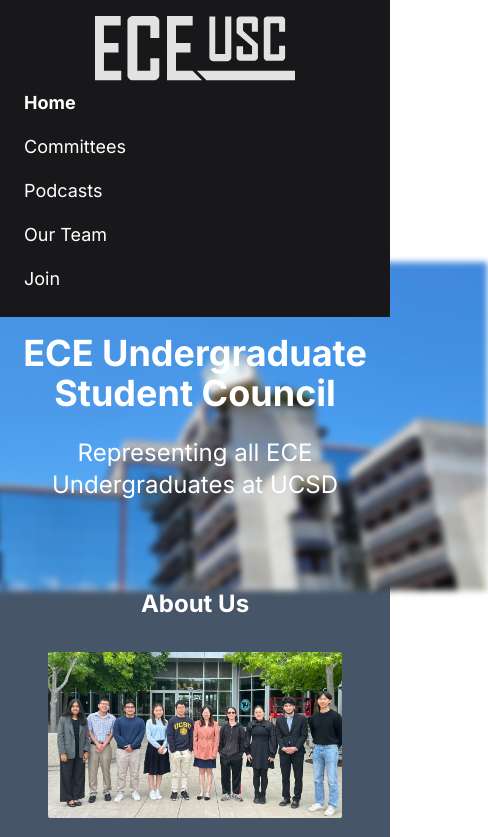
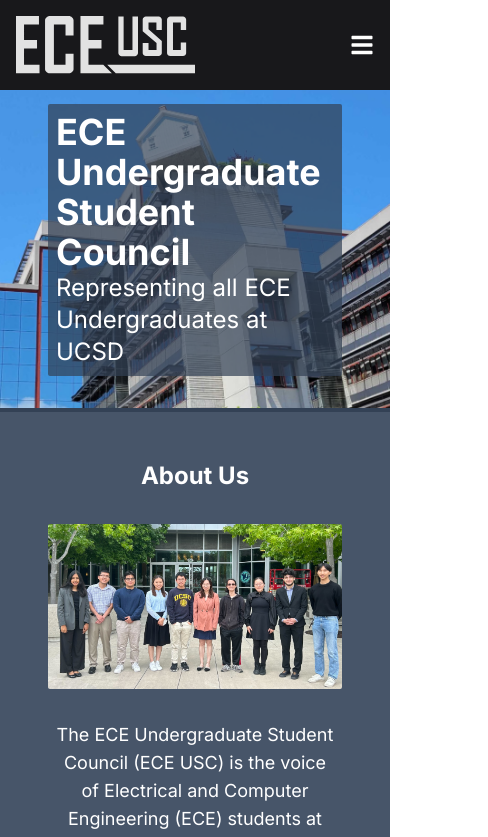
Before and after one commit to eceusc/eceusc.ucsd.edu, a Next.js app: page / in a window 390 px wide. Shown: the top 837 px of the page, 488 px wide, since content can reach past the window. Built offline with nearby package versions, Linux system fonts and the light colour scheme.

Commit message:
Mobile background image improved, hero fixed, navbar has accordian for mobile devices, styling changes.

```diff
--- a/package.json
+++ b/package.json
@@ -12,6 +12,10 @@
     "@fortawesome/fontawesome-svg-core": "^6.4.0",
     "@fortawesome/free-solid-svg-icons": "^6.4.0",
     "@fortawesome/react-fontawesome": "^0.2.0",
+    "@fullcalendar/core": "^6.1.9",
+    "@fullcalendar/daygrid": "^6.1.9",
+    "@fullcalendar/google-calendar": "^6.1.9",
+    "@fullcalendar/react": "^6.1.9",
     "@headlessui/react": "^1.7.15",
     "@heroicons/react": "^2.0.18",
     "@types/node": "20.3.2",
--- a/src/app/page.tsx
+++ b/src/app/page.tsx
@@ -14,15 +14,22 @@ export default function Home() {
 				title="ECE Undergraduate Student Council"
 				body="Representing all ECE Undergraduates at UCSD"
 			/>
-      <div className="scale-150 sm:scale-100">
+			<div className="bg-cover bg-center pointer-events-none	select-none">
+				<picture>
+					<source
+						media="(max-width: 37.5em)"
+						srcSet="/images/mobile-background.jpg"
+					/>
+					<source media="(min-width: 37.5em)" srcSet="/images/background.jpg" />
 					<Image
 						src="/images/background.jpg"
 						alt="UCSD Falling Star Building"
-          width="3200"
-          height="1800"
 						key="falling-star"
-          className="blur-[2px] sm:blur-none"
+						className=""
+						width={3200}
+						height={1600}
 					/>
+				</picture>
 			</div>
 			<AboutUs />
 			<Committee />
--- a/src/app/team/page.tsx
+++ b/src/app/team/page.tsx
@@ -5,7 +5,7 @@ import Footer from "@/components/footer";
 import Team from "@/components/team";
 import members from "../members";
 
-export default function Podcasts() {
+export default function TeamPage() {
 	return (
 		<Layout>
 			<Navbar pageLocation="Our Team" hideInitialNav={false} />
--- a/src/components/Carousel.tsx
+++ b/src/components/Carousel.tsx
@@ -19,12 +19,12 @@ export default function Carousel({ images }:{images: string[]}) {
   };
 
   return (
-    <div className="relative">
+    <div className="relative h-[50vh] p-4 flex flex-col justify-center align-middle">
       <AiOutlineLeft
         onClick={handlePrevSlide}
         className="absolute left-0 m-auto text-5xl inset-y-1/2 cursor-pointer text-gray-400 z-20"
       />
-      <div className="w-fit h-[50vh] flex overflow-hidden relative m-auto">
+      <div className="w-fit h-fit flex overflow-hidden relative m-auto flex-col items-center">
         <Swipe
           onSwipeLeft={handleNextSlide}
           onSwipeRight={handlePrevSlide}
@@ -39,7 +39,7 @@ export default function Carousel({ images }:{images: string[]}) {
                   alt={"src"}
                   width="500"
                   height="1000"
-                  className="animate-fade-in self-center"
+                  className="animate-fade-in"
                 />
               );
             }
--- a/src/components/committee.tsx
+++ b/src/components/committee.tsx
@@ -37,11 +37,8 @@ export default function Committee() {
 	];
 
 	return (
-		<Container type="2">
-			<span
-				className="flex text-2xl md:text-4xl text-white justify-center p-8 pt-0 font-bold"
-				id="committees"
-			>
+		<Container type="2" id="committees">
+			<span className="flex text-2xl md:text-4xl text-white justify-center p-8 pt-0 font-bold">
 				Our Committees
 			</span>
 			<div className="grid md:grid-cols-3 gap-4">
--- a/src/components/hero.tsx
+++ b/src/components/hero.tsx
@@ -1,11 +1,14 @@
 export default function Hero({ title, body }: { title: string; body: string }) {
-  return (
-    <div className="absolute text-center p-4 md:p-8 md:w-1/2 md:h-fit md:top-1/3 lg:w-1/3 lg:h-1/3 lg:left-48 z-10">
-      <div className="flex flex-col justify-center align-middle">
-        <span className="text-white text-4xl font-bold animate-slide-in-left">{title}</span>
-        <br />
-        <span className="text-white text-2xl animate-fade-in">{body}</span>
-      </div>
-    </div>
-  );
+	return (
+		<>
+			<div className="flex flex-col absolute z-20 bg-slate-700 bg-opacity-70 text-white mt-6 m-12 p-2 justify-items-center rounded-sm top-20 md:top-32 lg:top-52 md:w-1/3 md:bg-opacity-0 md:left-32">
+				<div className="">
+					<span className="text-4xl font-bold">{title}</span>
+				</div>
+				<div className="">
+					<span className="text-2xl">{body}</span>
+				</div>
+			</div>
+		</>
+	);
 }
--- a/src/components/navbar.tsx
+++ b/src/components/navbar.tsx
@@ -3,6 +3,7 @@
 import Link from "next/link";
 import Image from "next/image";
 import { useEffect, useState } from "react";
+import { FaBars } from "react-icons/fa";
 
 export default function Navbar({
 	pageLocation,
@@ -12,47 +13,72 @@ export default function Navbar({
 	hideInitialNav: boolean;
 }) {
 	const [scrollPosition, setScrollPosition] = useState(0);
+	const [navbarOpen, setNavbarOpen] = useState(false);
 
 	const navbarItems = [
 		["Home", "/"],
 		["Committees", "/#committees"],
 		["Podcasts", "/podcasts"],
-    ["Our Team", "/team"],
+		["Our Team", "/team"], // combine team and join into a section on home page?
 		["Join", "/join"],
 	];
 
 	useEffect(() => {
+		setScrollPosition(window.scrollY);
 		const handleScroll = () => {
 			setScrollPosition(window.scrollY);
 		};
 
 		window.addEventListener("scroll", handleScroll);
-
 		return () => {
 			window.removeEventListener("scroll", handleScroll);
 		};
 	});
 
 	return (
+		<>
 			<div
 				className={
 					scrollPosition < 50 && hideInitialNav
-          ? "flex flex-col md:flex-row items-center md:fixed relative top-0 w-screen h-fit p-4 bg-zinc-900 md:bg-transparent text-white transition z-50"
-          : "flex flex-col md:flex-row items-center md:fixed relative top-0 w-screen h-fit p-4 bg-zinc-900 text-white transition shadow-2xl shadow-blue-400 z-50"
+						? "grid grid-cols-2 bg-zinc-900 text-white p-4 z-30 w-full fixed md:flex md:flex-row md:bg-transparent transition"
+						: "grid grid-cols-2 bg-zinc-900 text-white p-4 z-30 w-full fixed md:flex md:flex-row md:shadow-2xl md:shadow-blue-400 transition"
 				}
 			>
-      <a href="/"><Image
+				<div className="">
+					<a href="/">
+						<Image
 							src="/images/logo.svg"
-        width="200"
-        height="65"
+							width={200}
+							height={65}
 							alt="ECE USC Logo"
-      /></a>
-      <div className="flex flex-col md:flex-row align-middle justify-end w-full">
+						/>
+					</a>
+				</div>
+				<div className="justify-self-end my-auto">
+					<FaBars
+						id="menu-expand"
+						className={
+							navbarOpen
+								? "text-2xl transition-all rotate-90 md:hidden"
+								: "text-2xl transition-all md:hidden"
+						}
+						onClick={() => setNavbarOpen(!navbarOpen)}
+					/>
+				</div>
+				<div
+					className={
+						navbarOpen
+							? "col-span-2 flex flex-col transition-all md:block"
+							: "col-span-2 transition-all h-0 hidden md:flex md:h-fit md:ms-auto"
+					}
+					id="menu-items"
+				>
 					{navbarItems.map(([itemName, itemLink]) =>
 						Navitem([itemName, itemLink], pageLocation)
 					)}
 				</div>
 			</div>
+		</>
 	);
 }
 
--- a/src/components/team.tsx
+++ b/src/components/team.tsx
@@ -30,7 +30,7 @@ export default function Team({
 					alt={name}
 					width={100}
 					height={100}
-					className="rounded-full outline outline-2 outline-offset-4 outline-slate-700 m-auto"
+					className="rounded-full outline outline-2 outline-offset-4 outline-slate-700 hover:outline-slate-300 transition-all m-auto"
 				/>
 			</div>
 
```
Also changed, not shown: public/images/mobile-background.jpg (added), 1 other file (tests, documents, lock files or other folders). Lines whose indentation alone changed are shown as unchanged.
